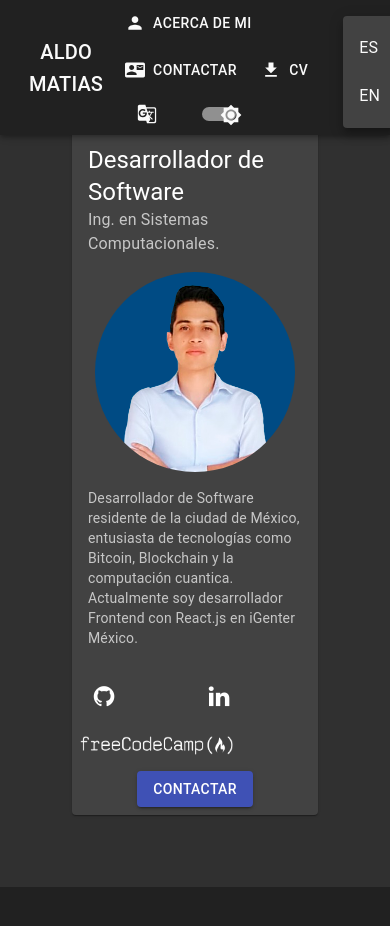
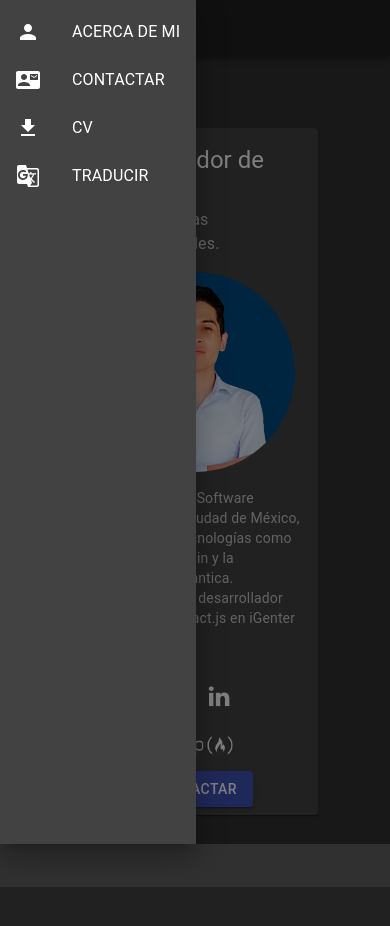
Before and after one commit to amatiasdev/aldomatias.com, a React (Create React App) app: page / in a window 390 px wide. Both pictures are taken after a click on the button "open drawer". Shown: the top 926 px of the page. Built offline with nearby package versions, Linux system fonts and the light colour scheme.

Commit message:
Se agrega responsive Drawer Menu

```diff
--- a/src/App.js
+++ b/src/App.js
@@ -30,6 +30,7 @@ const App = ( props ) =>{
                     title={"Aldo Matias"}
                     themeModeLight={themeModeLight}
                     setThemeModeLight={setThemeModeLight}
+                    id={"NavBar"}
                 />
                 <ContentPage themeLight={themeModeLight} />
                 <ScrollTop {...props}>
--- /dev/null
+++ b/src/Components/NavBar/DrawerActions.js
@@ -0,0 +1,51 @@
+import React, { useState } from 'react'
+import { Drawer, List, ListItem, ListItemIcon, ListItemText, Menu, MenuItem } from '@material-ui/core'
+import { ContactMail, GTranslate, Person, GetApp } from '@material-ui/icons'
+import GoToID from '../../Helpers/GoToID'
+
+
+export default function DrawerActions({openDrawer, setOpenDrawer}) {
+
+    const [ menuTranslate, setMenuTranslate ] = useState( null );
+
+    const openTranslateMenu = ( event ) =>{
+        setMenuTranslate(event.currentTarget);
+    }
+
+    const closeTranslateMenu = () => {
+        setMenuTranslate(null);
+    };
+
+    return (
+        <Drawer open={openDrawer} onClose={()=>setOpenDrawer(false)}>
+            <List>
+                <ListItem button key={"ACERCA DE MI"} onClick={(e)=>{ GoToID(e, "AboutMe");}}>
+                    <ListItemIcon><Person/></ListItemIcon>
+                    <ListItemText primary={"ACERCA DE MI"} />
+                </ListItem>
+                <ListItem button key={"CONTACTAR"} onClick={(e)=>{GoToID(e, "Contact");}}>
+                    <ListItemIcon><ContactMail/></ListItemIcon>
+                    <ListItemText primary={"CONTACTAR"} />
+                </ListItem>
+                <ListItem button key={"CV"} onClick={(e)=>{GoToID(e, "AboutMe");}}>
+                    <ListItemIcon><GetApp/></ListItemIcon>
+                    <ListItemText primary={"CV"} />
+                </ListItem>
+                <ListItem button key={"TRADUCIR"} onClick={openTranslateMenu}>
+                    <ListItemIcon><GTranslate/></ListItemIcon>
+                    <ListItemText primary={"TRADUCIR"} />
+                </ListItem>
+            </List>
+            <Menu
+                id="simple-menu"
+                anchorEl={menuTranslate}
+                keepMounted
+                open={Boolean(menuTranslate)}
+                onClose={closeTranslateMenu}
+                >
+                <MenuItem  onClick={closeTranslateMenu}>ES</MenuItem>
+                <MenuItem  onClick={closeTranslateMenu}>EN</MenuItem>
+            </Menu>
+        </Drawer>
+    )
+}
--- a/src/Components/NavBar/NavBar.js
+++ b/src/Components/NavBar/NavBar.js
@@ -1,10 +1,11 @@
 
 import React, { useState } from 'react';
 import { makeStyles, createMuiTheme } from '@material-ui/core/styles';
-import {AppBar, Toolbar, Typography, CssBaseline, Menu, Button, MenuItem, Tooltip, Switch, ThemeProvider } from  '@material-ui/core';
-
+import {AppBar, Toolbar, Typography, CssBaseline, Menu, Button, MenuItem, Tooltip, Switch, ThemeProvider, IconButton } from  '@material-ui/core';
+import MenuIcon from '@material-ui/icons/Menu';
 import { GTranslate, Person, ContactMail, NightsStay, GetApp, Brightness7 } from '@material-ui/icons';
 import GoToID from '../../Helpers/GoToID';
+import DrawerActions from './DrawerActions';
 
 const useStyles = makeStyles((theme) => ({
   toolbar:{
@@ -28,9 +29,28 @@ const useStyles = makeStyles((theme) => ({
   },
   menu:{
     background:'#424242',
-    left:'88%!important',
+    left:'88%',
     color:'#fafafa'
-  }
+  },
+  actions:{
+    [ theme.breakpoints.up('xs', 'sm')]: {
+      display:'none',
+    },
+    [ theme.breakpoints.up('md','lg', 'xl')]: {
+      display:'flex',
+    },
+  },
+  menuButton:{
+    [ theme.breakpoints.up('xs', 'sm')]: {
+      display:'inline-flex',
+    },
+    [ theme.breakpoints.up('md','lg', 'xl')]: {
+      display:'none',
+    },
+  },
+  menuTranslate:{
+    margin: 5
+  },
 }));
 
 const theme = createMuiTheme({
@@ -45,7 +65,8 @@ const NavBar = (props) => {
     const classes = useStyles();
     const {title, themeModeLight, setThemeModeLight } = {...props};
     const [ menuTranslate, setMenuTranslate ] = useState( null );
-
+    const [ openDrawer, setOpenDrawer ] = useState( false );
+    const anchor ="anchorMenuButton";
     const openTranslateMenu = ( event ) =>{
         setMenuTranslate(event.currentTarget);
     }
@@ -90,13 +111,22 @@ const NavBar = (props) => {
         <AppBar className={classes.appbar}>
             <Toolbar className={classes.toolbar}>
                 <div >
-                  <Button onClick={(e)=>GoToID(e, "Inicial")} className={classes.color} >
+                <IconButton
+                  edge="start"
+                  className={classes.menuButton}
+                  color="inherit"
+                  aria-label="open drawer"
+                  onClick={()=>setOpenDrawer(true)}
+                >
+                  <MenuIcon />
+                </IconButton>
+                  <Button onClick={(e)=>GoToID(e, "back-to-top-anchor")} className={classes.color} >
                     <Typography variant="h6">
                       {title}
                     </Typography>
                   </Button>
                 </div>
-                <div>
+                <div className={classes.actions}>
                   <Actions/>
                   <Menu
                     id="simple-menu"
@@ -114,6 +144,7 @@ const NavBar = (props) => {
             </Toolbar>
         </AppBar>
         <Toolbar id="back-to-top-anchor" />
+        <DrawerActions anchor={anchor} openDrawer={openDrawer} setOpenDrawer={setOpenDrawer}/>
         </div>
     );
 }
```
